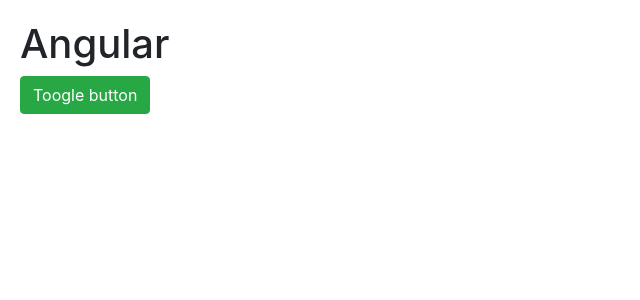
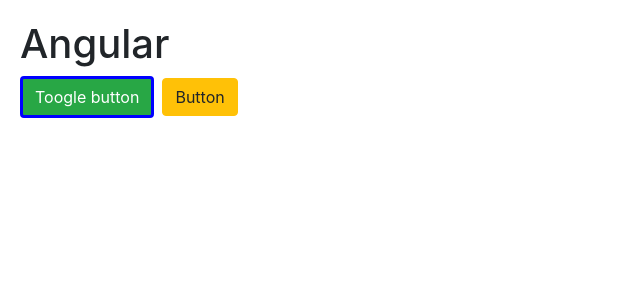
Before and after one commit to no197/angular-training, an Angular app: page / in a window 1280 px wide. Shown: the top 300 px of the page, without its empty margins (0-640 px from the left). Built offline with nearby package versions, Linux system fonts and the light colour scheme.

Commit message:
View Encapsulation

```diff
--- a/src/app/app.component.html
+++ b/src/app/app.component.html
@@ -7,3 +7,5 @@
   [is-favourite]="isSuccess"
   (change)="buttonChanged($event)"
 ></toggle-button>
+
+<button class="btn btn-warning ml-2">Button</button>
--- a/src/app/toggle-button/toggle-button.component.scss
+++ b/src/app/toggle-button/toggle-button.component.scss
@@ -0,0 +1,3 @@
+.btn {
+  border: 3px solid blue;
+}
--- a/src/app/toggle-button/toggle-button.component.ts
+++ b/src/app/toggle-button/toggle-button.component.ts
@@ -1,12 +1,13 @@
-import { Component, EventEmitter, Input, OnInit, Output } from '@angular/core';
+import { Component, EventEmitter, Input, OnInit, Output, ViewEncapsulation } from '@angular/core';
 
 @Component({
   selector: 'toggle-button',
   templateUrl: './toggle-button.component.html',
   // template: '',
 
-  styleUrls: ['./toggle-button.component.scss']
+  styleUrls: ['./toggle-button.component.scss'],
   //styles: [`style here`]
+  encapsulation: ViewEncapsulation.Emulated
 })
 export class ToggleButtonComponent implements OnInit {
   @Input("is-favourite") isSuccess: boolean;
```
